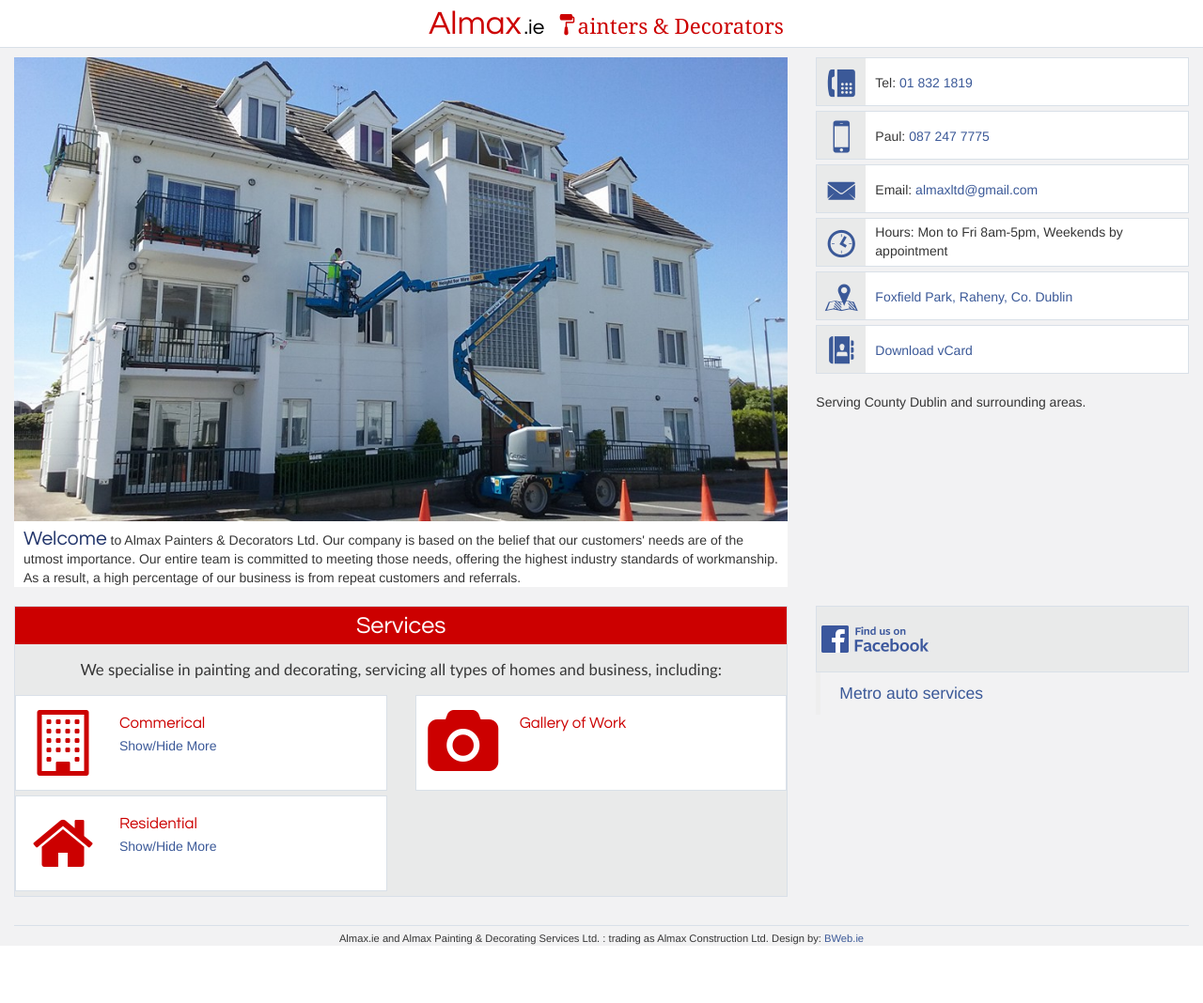
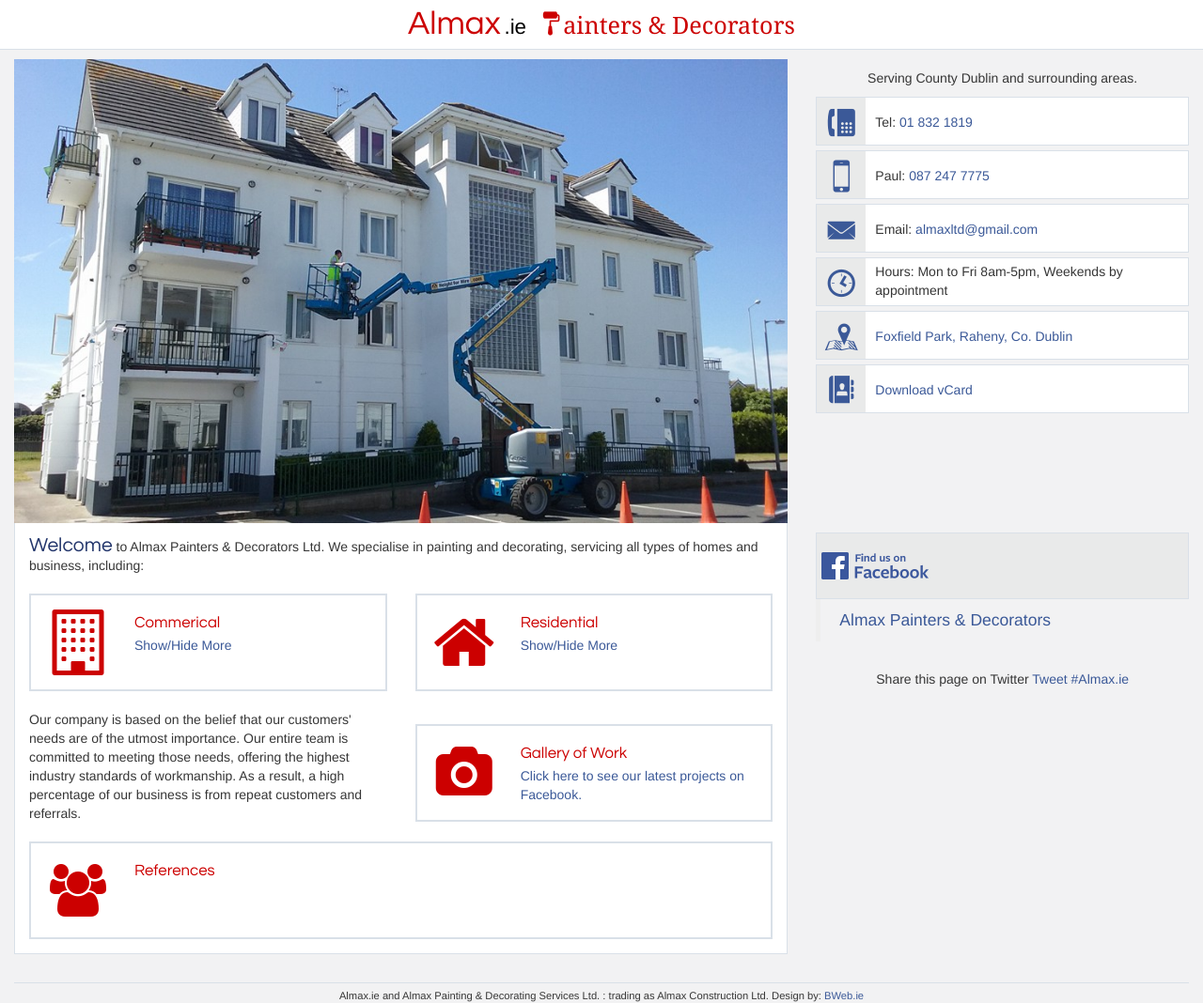
Before and after one commit to almaxdotie/almaxdotie.github.io, a plain HTML site: page index.html in a window 1280 px wide. Shown: the whole page at 94% size. Before the commit the page ends 1007 px from the top, so only its background shows below. Drawn offline with nearby package versions, Linux system fonts and the light colour scheme; files whose address does not match are found by name; a web font is replaced by a local one.

Commit message:
put welcome div into services div and rearragne media boxes and add 'references' media box + remove row and col glass from nav and just make it a simple div

```diff
--- a/css/custom.css
+++ b/css/custom.css
@@ -65,24 +65,22 @@
 
 
 #topDivRow {
-
     /*   border-bottom:  1px #6E7E9A; */
     border-bottom: 1px solid #D9E0E8;
     /* background-color: #003580;*/
     background-color: white;
     /*bbackground-color:#1428A0; samsung blue */
     /*border: 1.5px solid white;*/
-    padding-left: 10px;
-
+    padding-bottom: 2px;
     /*color:#FF4719;*/
 }
 
-#logoAndCaption{
-     font-family: 'Century Gothic', 'Muli','Franklin Gothic Medium', 'Arial Narrow', Arial, sans-serif;
-            text-align: center;
+#logoAndCaption {
+    text-align: center;
 }
 
 #companyName {
+    font-family: 'Century Gothic', 'Muli','Franklin Gothic Medium', 'Arial Narrow', Arial, sans-serif;
     font-size: 2.5em;
     color: #CC0000;
 }
@@ -94,50 +92,23 @@
 }
 
 #logoCaption {
-    font-size: 1.6em;
+    font-size: 1.8em;
     color: #CC0000;
-    padding-top: 10px;
     font-family: Georgia,Utopia,Charter,serif;
-}
-
-/*
-.navbar li {
-    padding: 12px;
-    font-size: 1.2em;
-    border-left: 1px solid white;
-
-}
-
-
-
-.navbar .navbar-right li {
-    background-color: #CC0000;
 }
 
 #logo a {
     color: #F5F7FD;
     padding: 12px;
 }
-#0084b4 - twitter blue
 
-.nav > li > a:hover, .nav > li > a:focus {
-    background-color: transparent; /*Bootstrap override
-}
-
-navbar-toggle collapsed, .icon-bar {
-    background-color: #CC0000;
-}
-
-.navbar-toggle {
-    border: 1px solid #CC0000;
-}
-
- .navbar-collapse navbar-right li{
-    background-color:yellow;
+.paintroller1 {
 }
 
 /* -------------------   /NAVBAR  ------------------- */
-
+#topDivRow {
+    width: 100%;
+}
 
 
 #allContentUnderNavBar {
@@ -150,12 +121,8 @@
 #welcomeAndImageBox {
 }
 
-#welcome {
-    padding-top: 10px;
-    padding-right: 10px;
-    padding-left: 10px;
-    background-color: white;
-    margin-bottom: 10px;
+.welcome {
+    margin-bottom: 5px;
 }
 
 #welcomeHeading {
@@ -163,6 +130,10 @@
     font-family: 'Century Gothic', Helvetica, sans-serif, Calibri, 'Franklin Gothic', 'Segoe UI',Frutiger,Tahoma,Helvetica,Sans-Serif;
     font-size: 1.5em;
     line-height: 5px;
+}
+
+#welcomeSection2{
+
 }
 
 #groupPhoto {
@@ -177,70 +148,21 @@
 
 /* ------------------- /END OF WELCOME AND IMAGE BOX------------------- */
 
-/*
-.carousel-control.left, .carousel-control.right {
-    background-image: none
+
+
+/* -------------------   CONTACT FIELDS ------------------- */
+#areasCovered {
+        margin-top: 10px;
+    margin-bottom: 10px;
+    text-align: center;
 }
 
-.carousel-control {
-        opacity: 1; /*Bootstrap override
-}
-
-.glyphicon-chevron-left:hover{
-    background-color:#E9EAEA;
-}
-.glyphicon-chevron-right:hover{
+.contactFields {
+    margin-bottom: 5px;
 }
 
 
-.carousel-control.left:hover {
-    background-image: -webkit-linear-gradient(left,rgba(0,0,0,.5) 0,rgba(0,0,0,.0001) 100%);
-    background-image: -o-linear-gradient(left,rgba(0,0,0,.5) 0,rgba(0,0,0,.0001) 100%);
-    background-image: -webkit-gradient(linear,left top,right top,from(rgba(0,0,0,.5)),to(rgba(0,0,0,.0001)));
-    background-image: linear-gradient(to right,rgba(0,0,0,.5) 0,rgba(0,0,0,.0001) 100%);
-    filter: progid:DXImageTransform.Microsoft.gradient(startColorstr='#80000000', endColorstr='#00000000', GradientType=1);
-    background-repeat: repeat-x;
-}
 
-.carousel-control.right:hover {
-    right: 0;
-    left: auto;
-    background-image: -webkit-linear-gradient(left,rgba(0,0,0,.0001) 0,rgba(0,0,0,.5) 100%);
-    background-image: -o-linear-gradient(left,rgba(0,0,0,.0001) 0,rgba(0,0,0,.5) 100%);
-    background-image: -webkit-gradient(linear,left top,right top,from(rgba(0,0,0,.0001)),to(rgba(0,0,0,.5)));
-    background-image: linear-gradient(to right,rgba(0,0,0,.0001) 0,rgba(0,0,0,.5) 100%);
-    filter: progid:DXImageTransform.Microsoft.gradient(startColorstr='#00000000', endColorstr='#80000000', GradientType=1);
-    background-repeat: repeat-x;
-}
-
-.carousel-indicators li {
-    border-radius: 0px; /*Bootstrap override
-
-}
-
-.galleria {
-    width:100%;
-  /*  height: 300px;
-
-}
-
-.galleria-theme-classic{
-     background: white;
-}
-*/
-
-
-/* -------------------   CONTACT FIELDS ------------------- */
-
-.contactFields {
-    margin-bottom: 15px;
-}
-
-    .contactFields .media {
-        background-color: white;
-        border: 1px solid #D9E0E8;
-        height: 52px;
-    }
 
     .contactFields .media-object {
         background-color: #E9EAEA;
@@ -256,17 +178,21 @@
     .contactFields .media-heading {
     }
 
+        .contactFields .media {
+        background-color: white;
+        border: 1px solid #D9E0E8;
+        height: 52px;
+            margin-top: 5px;
 
-.icon_sosa{
+
+
+}
+.icon_sosa {
     /*color: #337ab7; Default bootstrap link colour*/
     font-size: 2.5em;
     color: #3b5998;
 }
 
-.flaticon {
-     font-size:5em;
-
-}
 
     .icon_sosa a:hover {
         color: green;
@@ -294,22 +220,27 @@
     line-height: 20px;
 }
 
-#areasCovered{
-    margin-left:15px;
+#dummySpan {
+    color: #F2F2F3;
 }
 /* -------------------   /CONTACT FIELDS ------------------- */
 
 /* -------------------   SERVICES ------------------- */
 
 .services {
-    border: 1px solid #D9E0E8;
-    background-color: #E9EAEA;
+    border-left: 1px solid #D9E0E8;
+    border-right: 1px solid #D9E0E8;
+    border-bottom: 1px solid #D9E0E8;
+    background-color: white;
     margin-bottom: 10px;
-    margin-top: 10px;
     /* cbackground-color:#D9E0E8; similar to above, but darker */
+        padding-top:15px;
+    padding-left:15px;
+    padding-right:15px;
+        padding-bottom:15px;
 }
 
-.customCollaspeSection{
+.customCollaspeSection {
     padding: 10px;
 }
 
@@ -351,12 +282,7 @@
     color: #0066FF;
 }
 
-.media {
-    background-color: white;
-    border: 1px solid #D9E0E8;
-    margin-top: 0px;
-    margin-bottom: 5px;
-}
+
 
 
 
@@ -365,6 +291,15 @@
     width: 60%;
 }
 
+
+    .services .media {
+
+        border: 2px solid #D9E0E8;
+            margin-top: 15px;
+
+
+
+}
 .services .media-object {
     /*light blue: background-color: #e3eff8; */
     background-color: white;
@@ -413,7 +348,7 @@
 
 
 #faceBookColumn {
-    margin-top:10px;
+    margin-top: 10px;
 }
 
 .contactFields {
@@ -422,15 +357,31 @@
 .row {
 }
 
+#share {
+    text-align: center;
+    margin-top: 15px;
+    height: 40px;
+    line-height: 40px;
+    vertical-align: central;
+}
 
+#shareText {
+    text-align: center;
+    margin-top: 15px;
+    height: 40px;
+    line-height: 40px;
+    vertical-align: central;
+    display: inline;
+    padding-bottom: 20px;
+}
 
 
 footer {
     border-top: 1px solid #D9E0E8;
     margin-top: 10px;
-    padding-top:5px;
+    padding-top: 5px;
     font-size: .8em;
-   text-align:center;
+    text-align: center;
 }
 /*
 .col-lg-1, .col-lg-10, .col-lg-11, .col-lg-12, .col-lg-2, .col-lg-3, .col-lg-4, .col-lg-5, .col-lg-6, .col-lg-7, .col-lg-8, .col-lg-9, .col-md-1, .col-md-10, .col-md-11, .col-md-12, .col-md-2, .col-md-3, .col-md-4, .col-md-5, .col-md-6, .col-md-7, .col-md-8, .col-md-9, .col-sm-1, .col-sm-10, .col-sm-11, .col-sm-12, .col-sm-2, .col-sm-3, .col-sm-4, .col-sm-5, .col-sm-6, .col-sm-7, .col-sm-8, .col-sm-9, .col-xs-1, .col-xs-10, .col-xs-11, .col-xs-12, .col-xs-2, .col-xs-3, .col-xs-4, .col-xs-5, .col-xs-6, .col-xs-7, .col-xs-8, .col-xs-9 {
--- /dev/null
+++ b/css/custom2.css
@@ -0,0 +1,73 @@
+html {
+    border-radius: 0;
+}
+
+body {
+    -webkit-border-radius: 0px;
+    -moz-border-radius: 0px;
+    -o-border-radius: 0px;
+    border-radius: 0px;
+    border: 0px;
+    margin: auto;
+    color: #363636;
+}
+
+a, a:hover, a:active, a:visited {
+    text-decoration: none;
+    background-color: transparent;
+}
+
+ul {
+    list-style-type: none;
+    padding-left: 10px;
+}
+
+h1 {
+    font-family: 'Century Gothic', 'Core Sans N 25', 'Franklin Gothic', 'Segoe UI',Frutiger,Tahoma,Helvetica,Sans-Serif;
+    color: #22356b;
+    margin-top: 2px;
+    margin-bottom: 6px;
+}
+
+h2, h3 {
+    font-family: 'Century Gothic', 'Core Sans N 25', 'Franklin Gothic', 'Segoe UI',Frutiger,Tahoma,Helvetica,Sans-Serif;
+    color: #22356b;
+    padding-top: 0px;
+    padding-bottom: 0px;
+    margin-bottom: 0px;
+}
+
+h4 {
+    font-family: 'Century Gothic', Helvetica, sans-serif, Calibri, 'Franklin Gothic', 'Segoe UI',Frutiger,Tahoma,Helvetica,Sans-Serif;
+    font-size: 1.1em;
+    font-weight: 500;
+}
+
+h5 {
+    font-family: 'Core Sans N 25', 'Franklin Gothic', 'Segoe UI',Frutiger,Tahoma,Helvetica,Sans-Serif;
+    color: #22356b;
+}
+
+img {
+    max-width: 100%;
+    width: auto;
+    height: auto;
+}
+
+.alignRight {
+    float: right;
+}
+
+.glyphicon {
+}
+
+
+#topDivRow{
+    width:100%;
+}
+
+#allContentUnderNavBar {
+    background-color: #F2F2F3;
+    padding-top: 10px;
+
+}
--- a/index.html
+++ b/index.html
@@ -19,11 +19,11 @@
     <link rel="stylesheet" href="//maxcdn.bootstrapcdn.com/font-awesome/4.3.0/css/font-awesome.min.css">
     <link href="fonts/flaticon_painter/style.css" rel="stylesheet" />
     <link href='http://fonts.googleapis.com/css?family=Muli' rel='stylesheet' type='text/css'>
+    <link href='http://fonts.googleapis.com/css?family=Nunito:300' rel='stylesheet' type='text/css'>
 
     <!--[if lt IE 8]><!-->
     <link href="fonts/IECompatibility/ie7.css" rel="stylesheet" />
     <!--<![endif]-->
-
     <!--Picture Fill  - recommnended to be in head
     <script>
         // Picture element HTML5 shiv
@@ -37,15 +37,16 @@
 
 <body>
     <div id="entirePage">
-        <div class="row" id="topDivRow">
-            <div class="col-xs-12 col-sm-12 col-md-12 col-lg-12">
+
+        <div id="topDivRow">
+
             <div id="logoAndCaption">
                 <a href="#">
                     <span id="companyName">Almax</span> <span id="dotcom">.ie</span>
                 </a>
                 <span id="logoCaption"><span class="flaticon_painter paintroller1"></span><span>ainters&nbsp;&amp&nbsp;Decorators</span></span>
             </div>
-            </div>
+
         </div>
 
         <div id="allContentUnderNavBar">
@@ -57,18 +58,16 @@
                     <div class="col-xs-12 col-sm-7 col-md-8 col-lg-8">
 
                         <img src="/gallery/galleryImages/Balbriggan Apartment Block Image 2.jpg" alt="..." />
-
+                        <!--
                         <div id="welcome">
 
-                            <span id="welcomeHeading">Welcome</span> to Almax Painters &amp; Decorators Ltd.
-                            Our company is based on the belief that our customers' needs are of the utmost importance. Our entire team is committed to meeting those needs, offering the highest industry standards of workmanship. As a result, a high percentage of our business is from repeat customers and referrals.
-
-
-                        </div>
+                        </div>-->
 
                     </div>
 
                     <div class="col-xs-12 col-sm-5 col-md-4 col-lg-4 contactFields">
+
+                        <div id="areasCovered">Serving County Dublin and surrounding areas.</div>
 
                         <div class="media">
                             <div class="media-left">
@@ -131,14 +130,11 @@
                                 <a href="downloads/Paul Hargrove.vcf">Download vCard</a>
                             </div>
                         </div>
+
                     </div><!--/contactFields-->
 
-
-                    <span id="areasCovered">Serving County Dublin and surrounding areas.</span>
-
-
+                    <span id="dummySpan">.</span><!--For some reason this pushes the facebook column up, underneath the contacts div in Chrome-->
                     <!--</div> --/ROW 1-->
-
                     <!------------------- ROW 2----------------
                     <div class="row">>
 
@@ -147,12 +143,14 @@
 
                         <div class="services">
 
-                            <div class="servicesHeading">
-                                Services<!--<span class="icon_sosa eight-point-cog"> </span>-->
+                            <!--<div class="servicesHeading">
+                                Services<span class="icon_sosa eight-point-cog"> </span>
                             </div>
 
-                            <div id="servicesSubHeading">
-                                <!--We specialise in <span id="diagnostics"> diagnostics, </span> <span id="generalServicesDescription">servicing, repair</span> &amp <span id="generalServicesDescription">replacements</span>, including:-->
+                            <div id="servicesSubHeading">-->
+
+                            <div class="welcome">
+                                <span id="welcomeHeading">Welcome</span> to Almax Painters &amp; Decorators Ltd.
                                 We specialise in painting and decorating, servicing all types of homes and business, including:
                             </div>
 
@@ -160,7 +158,6 @@
                             <div class="row">
 
                                 <div class="col-xs-12 col-sm-12 col-md-6 col-lg-6 ">
-
                                     <div class="media">
                                         <div class="media-left">
                                             <span class="media-object ">
@@ -183,7 +180,9 @@
                                             </p>
                                         </div>
                                     </div>
+                                </div>
 
+                                <div class="col-xs-12 col-sm-12 col-md-6 col-lg-6 ">
                                     <div class="media">
                                         <div class="media-left">
                                             <span class="media-object ">
@@ -208,24 +207,53 @@
                                     </div>
                                 </div>
 
+                            </div>
+
+                            <br />
+
+
+                            <div class="row">
+
                                 <div class="col-xs-12 col-sm-12 col-md-6 col-lg-6">
+                                    <div id="welcomeSection2" class="welcome">
+                                        Our company is based on the belief that our customers' needs are of the utmost importance. Our entire team is committed to meeting those needs, offering the highest industry standards of workmanship. As a result, a high percentage of our business is from repeat customers and referrals.
+                                    </div>
+                                </div>
 
+                                <div class="col-xs-12 col-sm-12 col-md-6 col-lg-6">
                                     <div class="media">
                                         <div class="media-left">
                                             <span class="media-object ">
-                                                <a target="_blank" href="https://www.facebook.com/pages/Almax-Painters-and-Decorators-Dublin/387751431386503?sk=photos_stream&tab=photos_stream"><i class="fa fa-camera fa-5x"></i>  </a>
+                                                <a target="_blank" href="https://www.facebook.com/pages/Almax-Painters-and-Decorators-Dublin/387751431386503?sk=photos_stream&tab=photos_stream"><i class="fa fa-camera fa-4x"></i>  </a>
                                             </span>
                                         </div>
                                         <div class="media-body">
-                                            <a target="_blank" href="https://www.facebook.com/pages/Almax-Painters-and-Decorators-Dublin/387751431386503?sk=photos_stream&tab=photos_stream"><h4 class="media-heading">Gallery of Work</h4></a>
+                                            <a target="_blank" href="https://www.facebook.com/pages/Almax-Painters-and-Decorators-Dublin/387751431386503?sk=photos_stream&tab=photos_stream"><h4 class="media-heading">Gallery of Work</h4>
+                                            Click here to see our latest projects on Facebook.
+                                            </a>
+                                        </div>
+                                    </div>
                                 </div>
                             </div>
 
+                            <div class="row">
+                                <div class="col-xs-12 col-sm-12 col-md-12 col-lg-12">
+                                    <div class="media">
+                                        <div class="media-left">
+                                            <span class="media-object ">
+                                                <a target="_blank" href="https://www.facebook.com/pages/Almax-Painters-and-Decorators-Dublin/387751431386503?sk=photos_stream&tab=photos_stream"><i class="fa fa-users fa-4x"></i>  </a>
+                                            </span>
+                                        </div>
+                                        <div class="media-body">
+                                            <a target="_blank" href="https://www.facebook.com/pages/Almax-Painters-and-Decorators-Dublin/387751431386503?sk=photos_stream&tab=photos_stream"><h4 class="media-heading">References</h4></a>
+                                        </div>
+                                    </div>
+                                </div>
                             </div>
 
                         </div><!--/Embedded Services Row-->
 
-                        </div><!--/services-->
+
 
                     </div><!--/Row 2: Column 1-->
 
@@ -258,7 +286,7 @@
                         <div class="fb-page" data-href="https://www.facebook.com/pages/Almax-Painters-and-Decorators-Dublin/387751431386503" data-hide-cover="false" data-show-facepile="true" data-show-posts="true" data-height="825px" data-width="100%">
                             <div class="fb-xfbml-parse-ignore">
                                 <blockquote cite="https://www.facebook.com/pages/Almax-Painters-and-Decorators-Dublin/387751431386503">
-                                    <a href="https://www.facebook.com/pages/Almax-Painters-and-Decorators-Dublin/387751431386503">Metro auto services</a>
+                                    <a href="https://www.facebook.com/pages/Almax-Painters-and-Decorators-Dublin/387751431386503">Almax Painters &amp; Decorators </a>
                                 </blockquote>
                             </div>
                         </div>
@@ -279,7 +307,11 @@
 
                         <a class="twitter-timeline" href="https://twitter.com/BWebDotIE" data-widget-id="587761078261657601">Tweets by @BWebDotIE</a>
                             -->
-
+                        <div id="share">
+                            <div id="shareText">Share this page on Twitter</div>
+                            <a href="https://twitter.com/intent/tweet?button_hashtag=Almax.ie" class="twitter-hashtag-button" data-size="large" data-dnt="true">Tweet #Almax.ie</a>
+                            <script>!function (d, s, id) { var js, fjs = d.getElementsByTagName(s)[0], p = /^http:/.test(d.location) ? 'http' : 'https'; if (!d.getElementById(id)) { js = d.createElement(s); js.id = id; js.src = p + '://platform.twitter.com/widgets.js'; fjs.parentNode.insertBefore(js, fjs); } }(document, 'script', 'twitter-wjs');</script>
+                        </div>
                     </div><!--  /Column 2, of ROW 2-->
 
                 </div> <!--/Row 2 -->
```
Also changed, not shown: index2.html (added, +53 -0 lines). Lines whose indentation alone changed are shown as unchanged.
